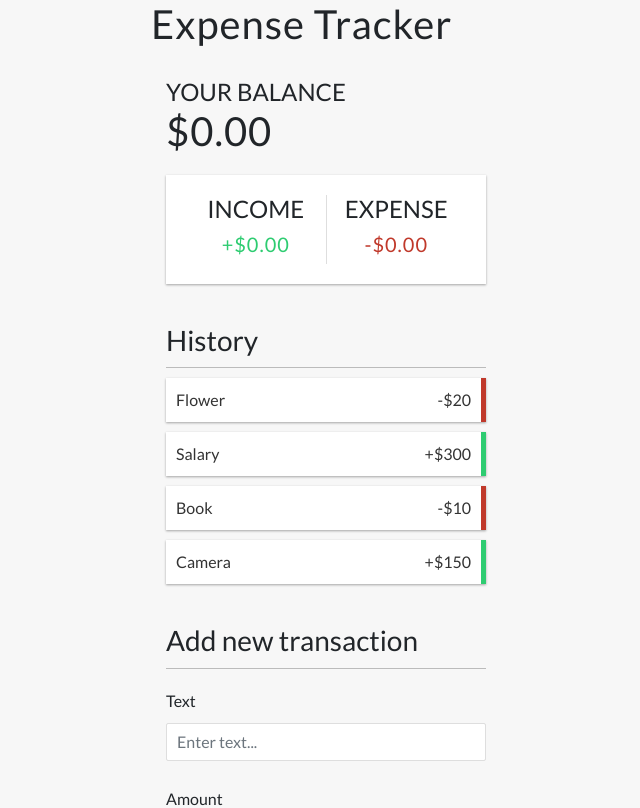
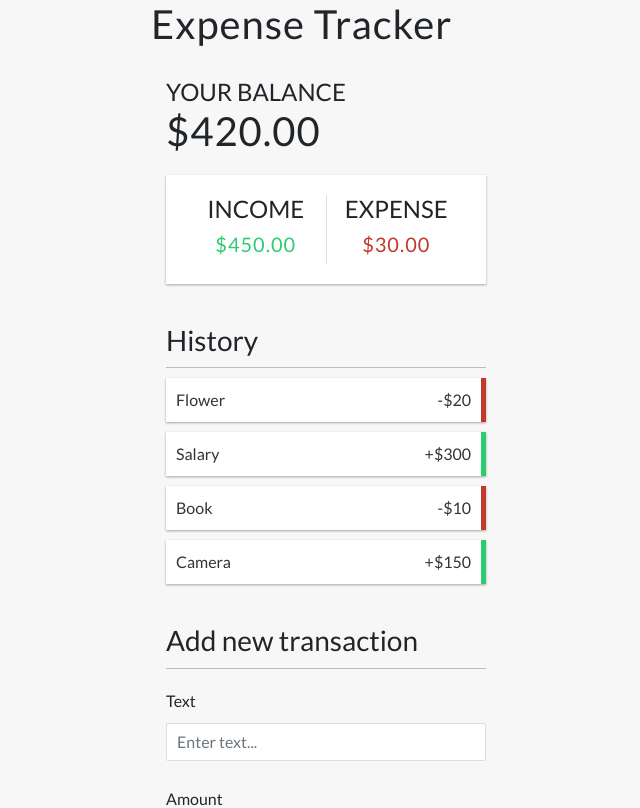
Before and after one commit to RumaRDas/add_note, a React (Create React App) app: page / in a window 1280 px wide. Shown: the top 808 px of the page, without its empty margins (314-954 px from the left). Built offline with nearby package versions, Linux system fonts and the light colour scheme.

Commit message:
adding context and reducer in project

```diff
--- a/src/components/Balance.js
+++ b/src/components/Balance.js
@@ -1,10 +1,15 @@
-import React from 'react'
+import React, {useContext} from 'react';
+
+import { GlobalContext} from '../context/GlobalStatus';
 
 export const Balance = () => {
+    const { tracsactions} = useContext(GlobalContext);
+    const amounts = tracsactions.map(tracsaction => tracsaction.amount);
+    const total = amounts.reduce((acc, item) => (acc += item), 0).toFixed(2)
     return (
         <>
             <h4> Your Balance</h4>
-            <h1> $0.00</h1>
+            <h1> ${total}</h1>
         </>
     )
 }
--- a/src/components/IncomeExpenses.js
+++ b/src/components/IncomeExpenses.js
@@ -1,15 +1,24 @@
-import React from 'react'
+import React, {useContext} from 'react';
+import { GlobalContext} from '../context/GlobalStatus';
 
 export const IncomeExpenses = () => {
+    const { tracsactions} = useContext(GlobalContext);
+    const amounts = tracsactions.map(tracsaction => tracsaction.amount);
+    const income = amounts
+    .filter(item => item > 0)
+    .reduce((acc, item) => (acc += item), 0).toFixed(2);
+
+    const expense = (amounts.filter(item => item < 0).reduce((acc, item) => (acc += item),0)*-1).toFixed(2);
+
     return (
         <div className="inc-exp-container">
         <div>
           <h4>Income</h4>
-  <p className="money plus">+$0.00</p>
+  <p className="money plus">${income}</p>
         </div>
         <div>
           <h4>Expense</h4>
-  <p className="money minus">-$0.00</p>
+  <p className="money minus">${expense}</p>
         </div>
       </div>
     )
--- a/src/components/Transaction.js
+++ b/src/components/Transaction.js
@@ -13,3 +13,5 @@ export const Transaction = ({tracsaction}) => {
 
 export default Transaction;
 // Math.abs (tracn.amount is used for make it sabsolute number no negative number)
+// Tarnery operator here its means if its less then - mins less then 0 then vclass '"ninus"' or alse class "plus"
+//tracsaction.amount < 0 ? 'minus' : 'plus'}
```
